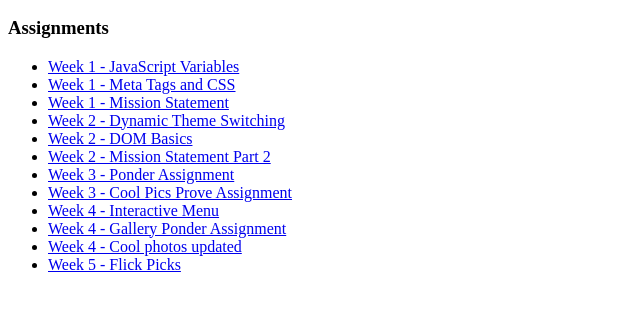
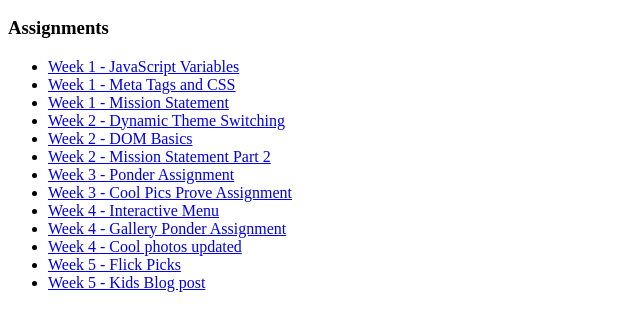
Before and after one commit to kadenjones103/WDD131, a plain HTML site: page index.html in a window 1280 px wide. Shown: the part 110-440 px from the top of the page, without its empty margins (0-640 px from the left). Drawn offline with Linux system fonts and the light colour scheme.

Commit message:
updated idex

```diff
--- a/index.html
+++ b/index.html
@@ -82,6 +82,13 @@
                 Week 5 - Flick Picks
             </a>
         </li>
+        </li>
+         </li>
+         <li>
+            <a href="blog-w5/index.html">
+                Week 5 - Kids Blog post
+            </a>
+        </li>
     </ul>
 </body>
 </html>
```
